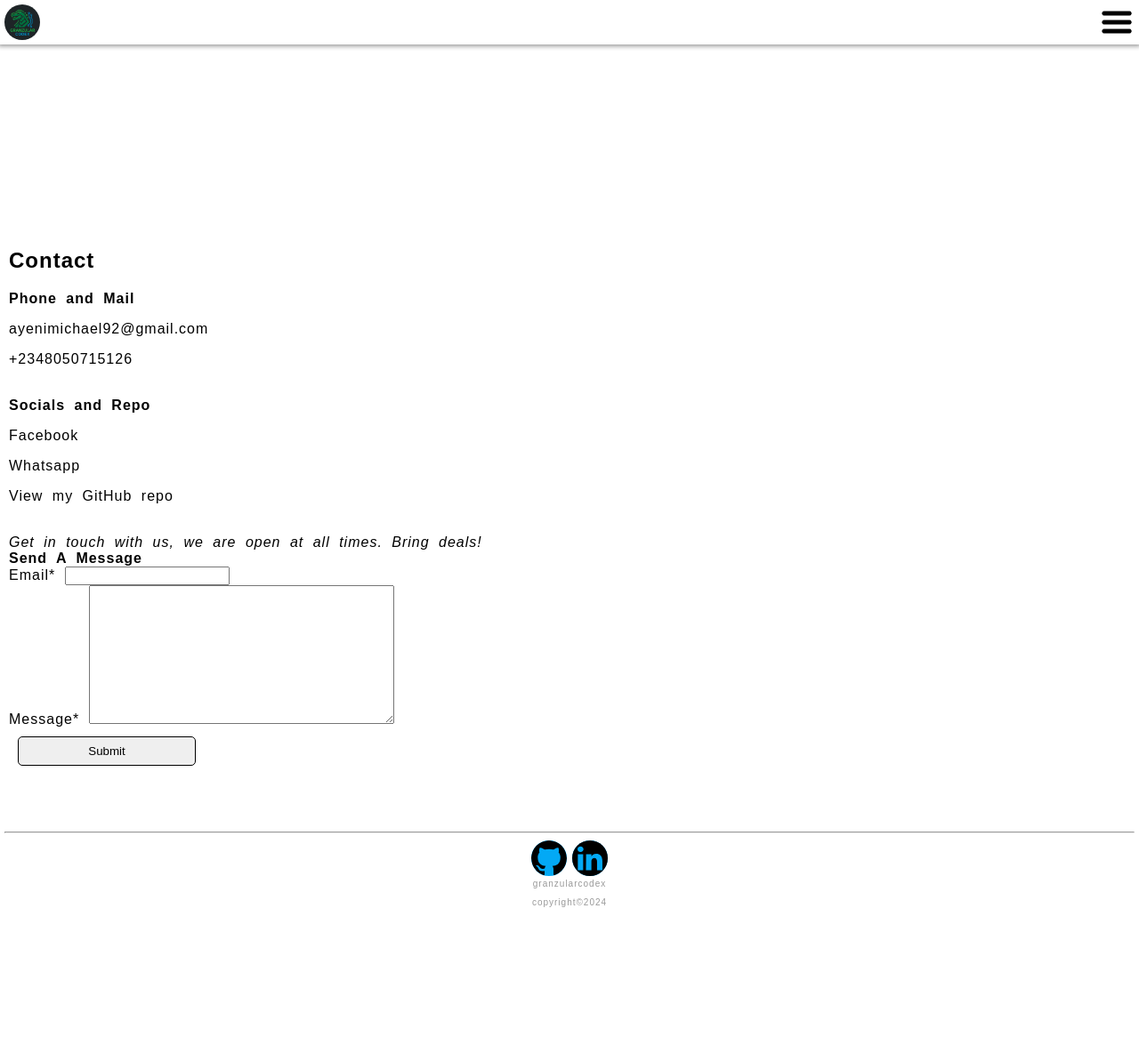
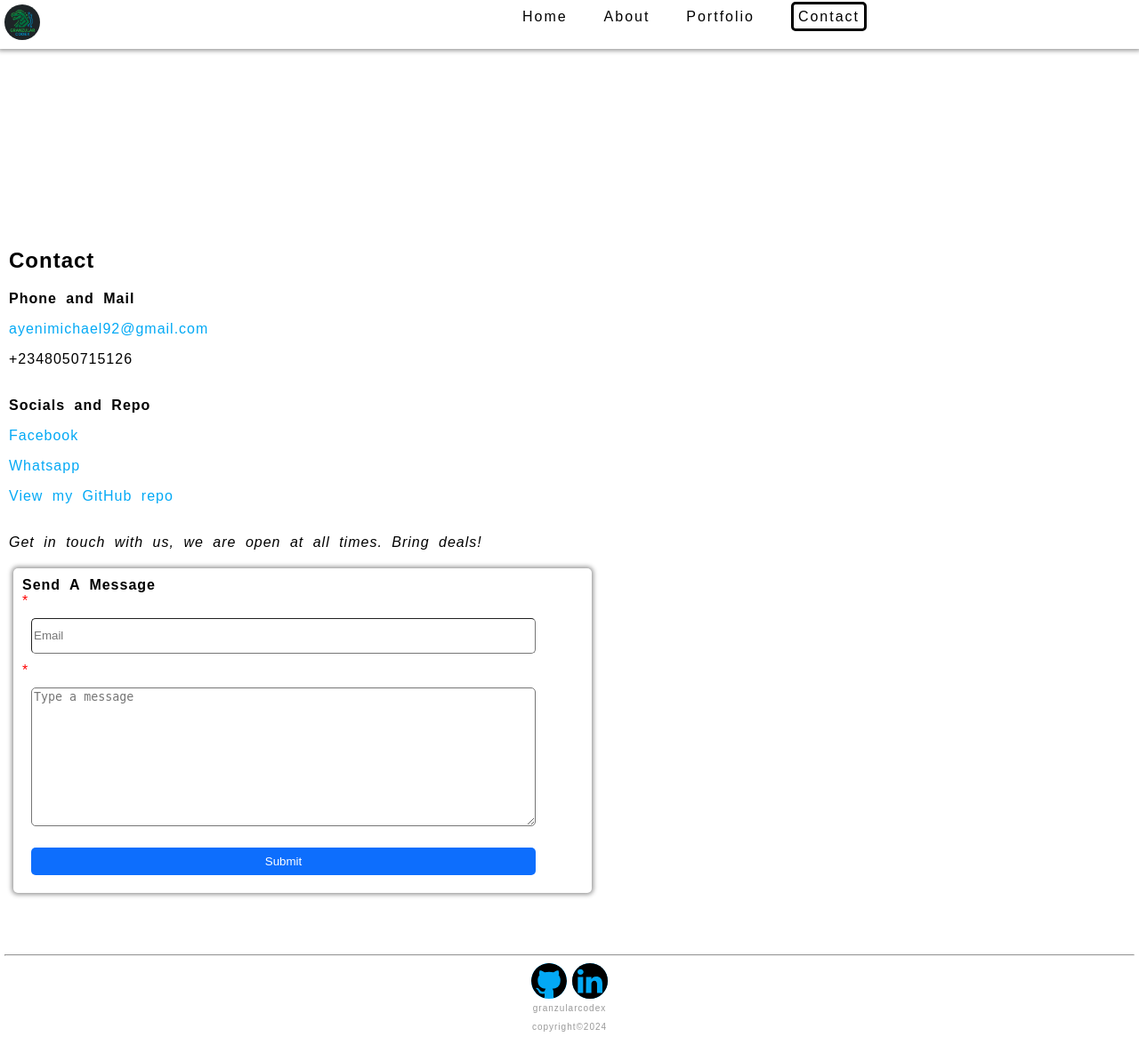
Before and after one commit to Granzular/portfolio-, a Django app: page /contact/ in a window 1280 px wide. Shown: the whole page at 89% size. Before the commit the page ends 1020 px from the top, so only its background shows below. Run offline with Django 5.2, Linux system fonts and the light colour scheme; data comes from the database, SQL or seed files in the repository; parts of the project's set-up code (start-up, migrations or seed data) failed here and were passed over; some libraries are stand-ins or nearby versions.

Commit message:
redesign still in progress, created more css components, alert boxes.

```diff
--- a/blog/forms.py
+++ b/blog/forms.py
@@ -5,5 +5,13 @@ class NameForm(forms.Form):
     result = forms.CharField(widget=forms.Textarea)
 
 class MessageForm(forms.Form):
-    email = forms.EmailField()
-    message = forms.CharField(widget=forms.Textarea)
+    email = forms.EmailField(widget = forms.EmailInput(attrs = {
+        "class" : "form-control text-input",
+        "placeholder" : "Email",
+        }
+                                                       ) )
+    message = forms.CharField(widget = forms.Textarea(attrs = {
+        "class" : "form-control",
+        "placeholder" : "Type a message"
+        }
+        ))
--- a/blog/static/blog/css/navbar.css
+++ b/blog/static/blog/css/navbar.css
@@ -3,8 +3,14 @@
   width:40px;
   height: 40px;
   border-radius: 50%;
+  margin: 5px;
+}
+.brand-name{
+  font-size: 30px;
+  margin: 10px;
 }
 .navbar{
+  padding-bottom: 5px;
   display: block;
   height: 50px;
   position: fixed;
@@ -18,17 +24,17 @@
 
 .navbar-ul {
   display: none;
-  border-style: solid;
+  border-style: none;
   border-radius: 5px;
   box-shadow: 2px 2px 7px 2px #777;
   background-color: white;
-  color: white;
   opacity: 100%;
   position: fixed;
   top: 0px;
-  padding-left:5px;
+  padding-left:10px;
   padding-right: 5em;
   height: 100vh;
+  width: 30vw;
 }
 
 .nav-icon{
@@ -72,11 +78,29 @@
 
 }
 
-@media screen and (max-width:200px;){
+@media screen and (min-width:786px){
   .nav-icon{
     display: none;
   }
+  .navbar {
+    display: flex;
+  }
   .navbar-ul{
     display:flex;
+    position: static;
+    border: none;
+    height: 100%;
+    width: 100%;
+    box-shadow: none;
+    margin: 0;
+    padding-left: 40vw;
+    opacity: none;
   }
+  .navbar-ul li{
+    margin-right: 5%;
+    margin-top: 5px;
+  }
+  .brand-name{
+    margin: 10px;
 }
+}
--- a/blog/static/blog/css/style.css
+++ b/blog/static/blog/css/style.css
@@ -6,7 +6,8 @@
 }
 a{
 	text-decoration: none;
-	color: black;
+	color: var(--electric-blue);
+
 }
 body {
  margin:0;
@@ -24,7 +25,10 @@ body {
 main {
 	padding: 5px;
  padding-top:20%;
-
+}
+time{
+	font-family: Courier;
+	font-weight: bold;
 }
 
 
@@ -52,7 +56,7 @@ footer img{
 	border-style: solid;
 	border-radius: 5px;
 	border-width: 0.1px;
-	width: 15em;
+	min-width: 15em;
 	padding: 8px;
 	margin: 10px;
 	text-align: center;
@@ -82,3 +86,63 @@ footer img{
 .boldtext{
 	color: var(--electric-blue);
 }
+.fg-red{
+	color: red;
+}
+
+#message-form{
+	display: flex;
+	flex-direction: column;
+	border-style: none;
+	border-radius: 5px;
+	margin:5px;
+	margin-top: 20px;
+	padding: 10px;
+	box-shadow: 0 0 5px 2px #999;
+}
+.form-control{
+	box-sizing: border-box;
+	width: 90%;
+	margin: 10px;
+	border-radius: 5px;
+	border-width: 1px;
+
+}
+.text-input{
+	height: 3em;
+}
+.alert{
+	border-style: solid;
+	border-width: 0.1px;
+	border-radius: 5px;
+	width:80%;
+	height: auto;
+	text-align: center;
+	padding: 20px;
+	margin: 0 auto;
+
+}
+.alert-warning{
+	border-color: #f0ad4e;
+	background-color: #faebcc;
+	color: #f0ad4e;
+}
+.alert-success{
+	border-color: green;
+	background-color: #d6e9c6;
+	color: green;
+}
+.alert-danger{
+	border-color: red;
+	background-color: #ebccd1;
+	color: red;
+}
+
+/* Responsive rules for desktop */
+@media screen and (min-width:786px){
+
+	#message-form{
+		max-width: 50%;
+	}
+
+}
--- a/blog/static/blog/js/navbar.js
+++ b/blog/static/blog/js/navbar.js
@@ -5,7 +5,6 @@ function set_active_link(){
     /* Only works properly for a multipage website; if the links are on the same page, unwanted behaviours. shall be updated.*/
     const nav_links = document.querySelectorAll(".nav-link");
     for(i of nav_links){
-        console.log(i.href);
         if(i.href === window.location.href){
 
             i.classList.add("active-link");
--- a/blog/templates/blog/about.html
+++ b/blog/templates/blog/about.html
@@ -6,9 +6,11 @@
 {% block content %}
 <h2> About</h2>
 {% if about %}
+<article class="card">
+{{about.text|safe}}
 
-<p>{{about.text|safe}}</p>
-<a class="btn btn-danger mt-3 w-50" href="{% url 'blog:contact' %}">Get In Touch</a>
+<a class="btn btn-primary" href="{% url 'blog:contact' %}">Get In Touch</a>
+  </article>
 {% else %}
 No about
 {% endif %}
--- a/blog/templates/blog/contact.html
+++ b/blog/templates/blog/contact.html
@@ -24,13 +24,25 @@
 <br>
 <em>{{contact.additional_info}}</em>
 <br>
-<form class="form mt-3 mb-5" id='message-form' method='POST'>
+<form class="form" id='message-form' method='POST'>
 	<b>Send A Message</b>
 	<div id="alert-box">
 	</div>
 	{% csrf_token %}
-	{{ MessageForm|crispy }}
-	<button type="submit" class="btn btn-danger mt-3 w-100">Submit</button>
+	<div class="fieldset">
+	<label for="{{message_form.email.id_for_label}}"><span class="fg-red">*</span></label><br>
+	{{message_form.email}}
+	{{message_form.email.errors}}
+	</div>
+
+		<div class="fieldset">
+	<label for="{{message_form.message.id_for_label}}"><span class="fg-red">*</span></label><br>
+	{{message_form.message}}
+	{{message_form.message.errors}}
+	</div>
+	<div class="fieldset">
+	<button type="submit" class="btn btn-primary form-control">Submit</button>
+		<div>
 </form>
 
 {% else %}
--- a/blog/templates/blog/generic_base.html
+++ b/blog/templates/blog/generic_base.html
@@ -38,8 +38,8 @@
   <footer>
     <hr>
     <div style="display:flex;justify-content:center;">
-      <img src="/media/images/github.svg">
-      <img src="/media/images/linkedin.svg">
+      <a href="https://github.com/Granzular"> <img src="/media/images/github.svg" alt="github icon"></a>
+      <a href=""><img src="/media/images/linkedin.svg" alt="linkedin icon"> </a>
 
     </div>
 
--- a/blog/templates/blog/navbar.html
+++ b/blog/templates/blog/navbar.html
@@ -2,7 +2,8 @@
 
         <nav class="navbar">
 <img src="/media/images/favicon.
-png" id="brand-logo" class="nav-icon" alt='brand logo'>
+png" id="brand-logo"  alt='brand logo'>
+          <a href="/" class="brand-name"></a>
 <img   src="{% static 'blog/images/menuicon01.png' %} " id="menu-icon" class="nav-icon" alt="menu">
         <ul class="navbar-ul" id="navbar-ul" >
           <img src="{% static 'blog/images/close.png' %}" class="nav-icon" id="close-icon">
--- a/blog/templates/blog/portfolio.html
+++ b/blog/templates/blog/portfolio.html
@@ -15,7 +15,7 @@
 		<p class="card-text">{{project.description|truncatewords:20}}</p>
 		<strong>Languages and Framework</strong>
 	  <p class="card-text">{{project.technologies_used|truncatewords:3}}</p>
-    <a href="{{project.get_absolute_url}}" class="btn btn-danger mt-3 w-50">Details</a>
+    <a href="{{project.get_absolute_url}}" class="btn btn-primary">Details</a>
   </div>
 </div>
 
--- a/blog/views/views.py
+++ b/blog/views/views.py
@@ -43,7 +43,7 @@ def contact(request):
     msgform = MessageForm()
     context ={
             "contact":contact,
-            "MessageForm":msgform,
+            "message_form":msgform,
             }
     return render(request,"blog/contact.html",context)
 
```
Also changed, not shown: blog/static/blog/js/topmenu.js (deleted, +0 -24 lines), blog/templates/blog/detail.html (+4 -3 lines), blog/templates/blog/index.html (+3 -5 lines).
